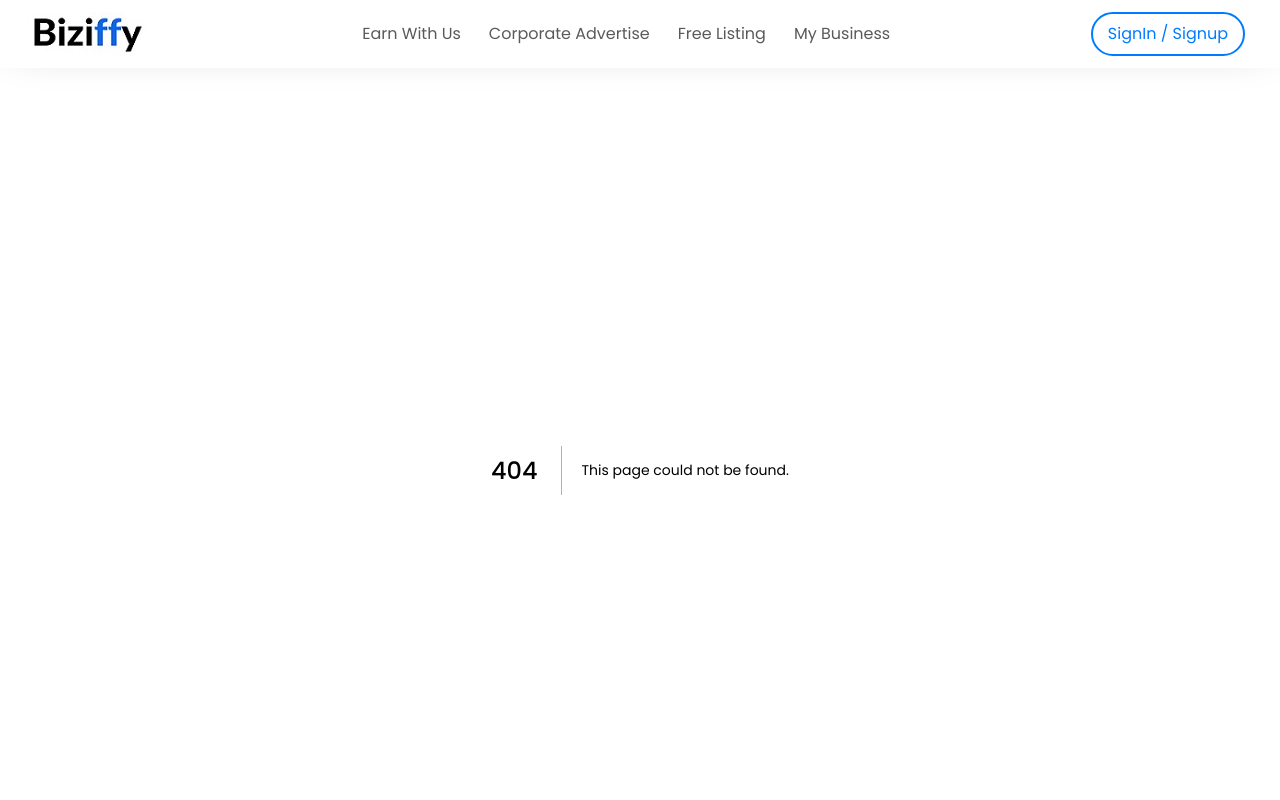
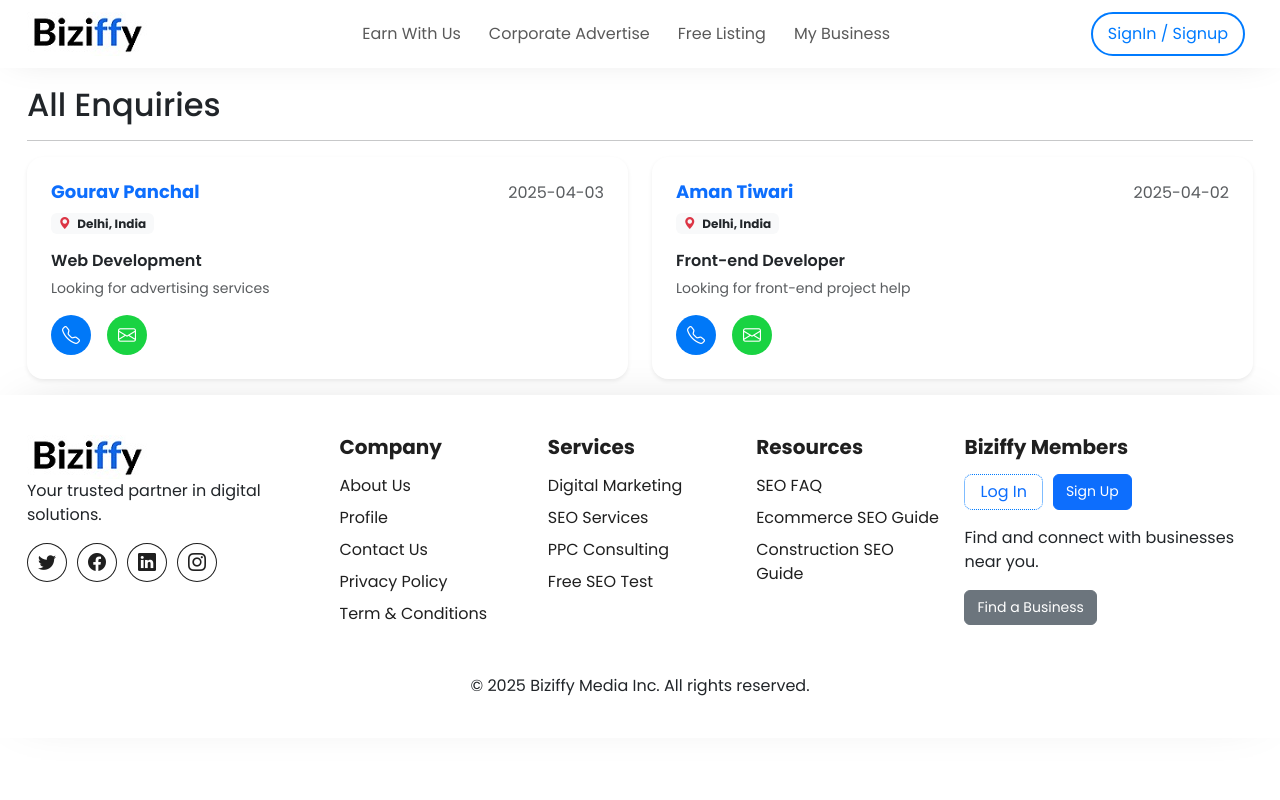
Before and after one commit to vishnugit2024/jd, a Next.js app: page /Pages/Profile/all-enquiry in a window 1280 px wide. Before the commit this address had no page. Shown: the top 800 px of the page. Built offline with nearby package versions, Linux system fonts and the light colour scheme.

Commit message:
new changes

```diff
--- a/src/app/Components/BussinessCate/BussinessCategory.jsx
+++ b/src/app/Components/BussinessCate/BussinessCategory.jsx
@@ -139,7 +139,7 @@
           {categories.map((category) => (
             <div key={category.id} className="col-lg-2 col-md-3 col-sm-4 col-4">
               <Link
-                href={category.link}
+                href={"/Pages/bussiness-listing"}
                 alt={category.title}
                 className="text-decoration-none"
               >
--- /dev/null
+++ b/src/app/Pages/Profile/all-enquiry/all-enquiry.css
@@ -0,0 +1,77 @@
+.page-title {
+    font-size: 28px;
+    color: #222;
+    text-transform: uppercase;
+}
+
+.enquiry-card {
+    background: rgba(255, 255, 255, 0.8);
+    backdrop-filter: blur(10px);
+    border-radius: 15px;
+    transition: all 0.3s ease-in-out;
+    border-left: 5px solid #007bff;
+}
+
+.enquiry-card:hover {
+    transform: scale(1.02);
+    border-left: 5px solid #0056b3;
+}
+
+.user-name {
+    font-size: 18px;
+    font-weight: bold;
+    color: #007bff;
+}
+
+.enquiry-title {
+    font-size: 16px;
+    color: #333;
+    font-weight: 600;
+}
+
+.enquiry-message {
+    font-size: 14px;
+    color: #666;
+}
+
+.actions a {
+    width: 40px;
+    height: 40px;
+    font-size: 18px;
+    display: flex;
+    align-items: center;
+    justify-content: center;
+    text-decoration: none;
+}
+
+.enquiry-call{
+    background-color: #0078f8;
+    color: white;
+}
+
+.enquiry-msg{
+    background-color: #19d342;
+    color: white;
+}
+
+.enquiry-call:hover {
+    background-color: #0056b3;
+
+}
+
+.btn-success:hover {
+    background-color: #218838;
+}
+
+/* Responsive */
+@media (max-width: 768px) {
+    .enquiry-card {
+        padding: 15px;
+    }
+    .user-name {
+        font-size: 16px;
+    }
+    .enquiry-message {
+        font-size: 13px;
+    }
+}
--- /dev/null
+++ b/src/app/Pages/Profile/all-enquiry/page.js
@@ -0,0 +1,70 @@
+import React from 'react';
+import 'bootstrap/dist/css/bootstrap.min.css';
+import './all-enquiry.css';
+
+const Page = () => {
+    const enquiries = [
+        {
+            srNo: 1,
+            userName: 'Gourav Panchal',
+            title: 'Web Development',
+            name: 'Test',
+            location: "Delhi, India",
+            phone: '123-456-7890',
+            message: 'Looking for advertising services',
+            requirement: 'Call',
+            date: '2025-04-03',
+        },
+        {
+            srNo: 2,
+            userName: 'Aman Tiwari',
+            title: 'Front-end Developer',
+            name: 'Test',
+            location: "Delhi, India",
+            phone: '987-654-3210',
+            message: 'Looking for front-end project help',
+            requirement: 'Email',
+            date: '2025-04-02',
+        },
+    ];
+
+    return (
+        <section className="all-enquiry py-3">
+            <div className="container">
+            <h2 className="edit-profile-title">All Enquiries</h2>
+            <hr />
+                <div className="row">
+                    {enquiries.map((enquiry, index) => (
+                        <div key={index} className="col-md-6">
+                            <div className="enquiry-card card border-0 shadow-sm p-4 rounded-4">
+                                <div className="d-flex  justify-content-between mb-3">
+                                    <div>
+                                        <h5 className="user-name fw-bold text-primary">{enquiry.userName}</h5>
+                                        <span className="badge bg-light text-dark">
+                                            <i className="bi bi-geo-alt-fill text-danger me-1"></i> {enquiry.location}
+                                        </span>
+                                    </div>
+                                    <span className="text-muted">{enquiry.date}</span>
+                                </div>
+
+                                <h6 className="enquiry-title text-dark fw-semibold">{enquiry.title}</h6>
+                                <p className="enquiry-message text-muted">{enquiry.message}</p>
+
+                                <div className="actions d-flex gap-3">
+                                    <a href={`tel:${enquiry.phone}`} className="enquiry-call rounded-circle d-flex align-items-center justify-content-center">
+                                        <i className="bi bi-telephone"></i>
+                                    </a>
+                                    <a href={`mailto:test@example.com`} className="enquiry-msg rounded-circle d-flex align-items-center justify-content-center">
+                                        <i className="bi bi-envelope"></i>
+                                    </a>
+                                </div>
+                            </div>
+                        </div>
+                    ))}
+                </div>
+            </div>
+        </section>
+    );
+};
+
+export default Page;
--- a/src/app/Pages/all-categories/[id]/page.css
+++ b/src/app/Pages/all-categories/[id]/page.css
@@ -201,3 +201,7 @@
 .review-comment-star i {
     font-size: 12px;
 }
+
+@media only screen and (max-width:768px) {
+
+}
--- a/src/app/Pages/all-categories/page.js
+++ b/src/app/Pages/all-categories/page.js
@@ -169,7 +169,7 @@
                 className="col-lg-2 col-md-3 col-sm-4 col-4"
               >
                 <Link
-                  href={category.link}
+                  href={"/Pages/bussiness-listing"}
                   alt={category.title}
                   className="text-decoration-none"
                 >
--- a/src/app/globals.css
+++ b/src/app/globals.css
@@ -223,6 +223,10 @@
   align-items: center;
 }
 
+.btn-primary{
+  margin: 0 !important;
+}
+
 @media (max-width: 768px) {
   .some-page-hero-content {
     padding: 2rem 0px 0px;
```
Also changed, not shown: src/app/Pages/Profile/page.js (+68 -15 lines), src/app/Pages/Profile/profile.css (+30 -1 lines), src/app/Pages/bussiness-listing/businessListing.css (+10 -3 lines), src/app/Pages/earn-with-us/earnWithUs.css (+4 -4 lines).
